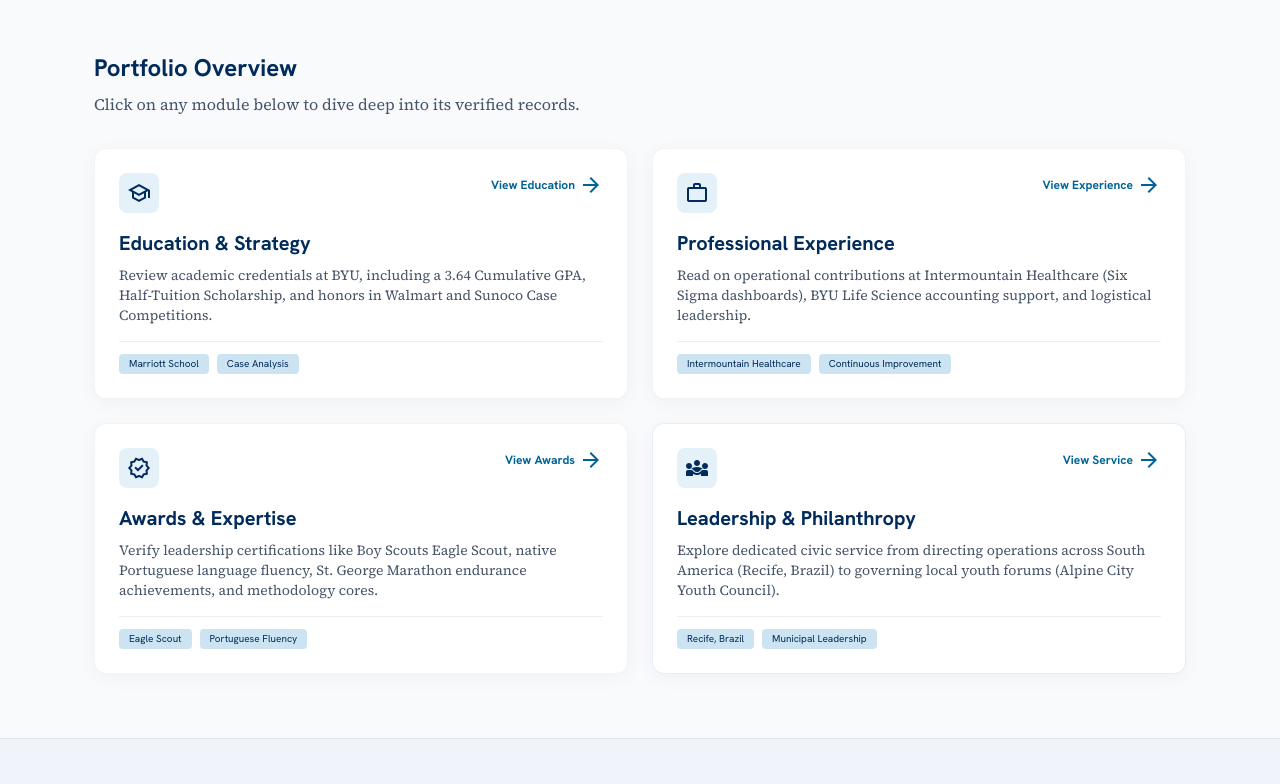
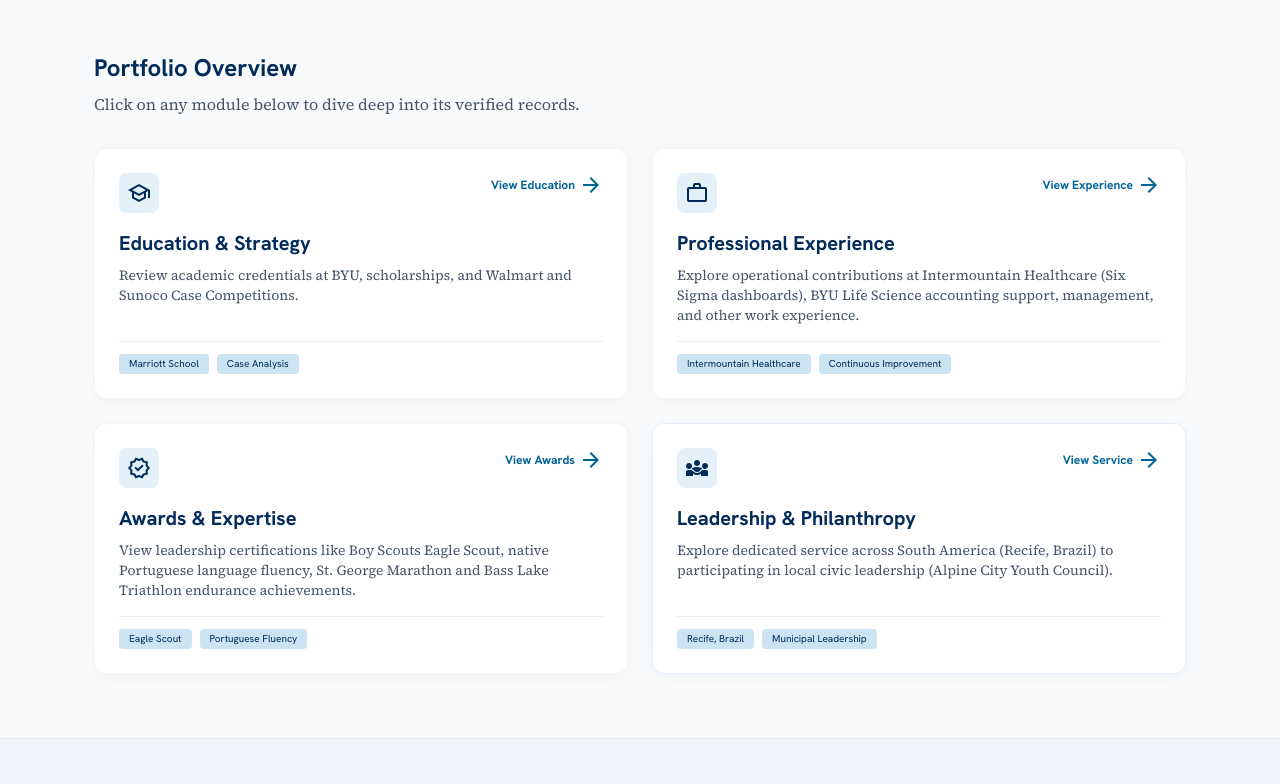
Before and after one commit to bjrummler-IS/BradenRummler, a React (Vite) app: page / in a window 1280 px wide. Shown: the part 600-1384 px from the top of the page. Built offline with nearby package versions, Linux system fonts and the light colour scheme.

Commit message:
Update home page section descriptions

```diff
--- a/src/components/Home.tsx
+++ b/src/components/Home.tsx
@@ -99,7 +99,7 @@ export default function Home({ onNavigate }: HomeProps) {
               </div>
               <h3 className="font-sans text-xl font-bold text-primary group-hover:text-secondary transition-colors mb-2">Education &amp; Strategy</h3>
               <p className="font-serif text-sm text-ink-medium">
-                Review academic credentials at BYU, including a 3.64 Cumulative GPA, Half-Tuition Scholarship, and honors in Walmart and Sunoco Case Competitions.
+                Review academic credentials at BYU, scholarships, and Walmart and Sunoco Case Competitions.
               </p>
             </div>
             <div className="mt-4 pt-3 border-t border-outline-variant/30 flex items-center gap-2">
@@ -125,7 +125,7 @@ export default function Home({ onNavigate }: HomeProps) {
               </div>
               <h3 className="font-sans text-xl font-bold text-primary group-hover:text-secondary transition-colors mb-2">Professional Experience</h3>
               <p className="font-serif text-sm text-ink-medium">
-                Read on operational contributions at Intermountain Healthcare (Six Sigma dashboards), BYU Life Science accounting support, and logistical leadership.
+                Explore operational contributions at Intermountain Healthcare (Six Sigma dashboards), BYU Life Science accounting support, management, and other work experience.
               </p>
             </div>
             <div className="mt-4 pt-3 border-t border-outline-variant/30 flex items-center gap-2">
@@ -151,7 +151,7 @@ export default function Home({ onNavigate }: HomeProps) {
               </div>
               <h3 className="font-sans text-xl font-bold text-primary group-hover:text-secondary transition-colors mb-2">Awards &amp; Expertise</h3>
               <p className="font-serif text-sm text-ink-medium">
-                Verify leadership certifications like Boy Scouts Eagle Scout, native Portuguese language fluency, St. George Marathon endurance achievements, and methodology cores.
+                View leadership certifications like Boy Scouts Eagle Scout, native Portuguese language fluency, St. George Marathon and Bass Lake Triathlon endurance achievements.
               </p>
             </div>
             <div className="mt-4 pt-3 border-t border-outline-variant/30 flex items-center gap-2">
@@ -177,7 +177,7 @@ export default function Home({ onNavigate }: HomeProps) {
               </div>
               <h3 className="font-sans text-xl font-bold text-primary group-hover:text-secondary transition-colors mb-2">Leadership &amp; Philanthropy</h3>
               <p className="font-serif text-sm text-ink-medium">
-                Explore dedicated civic service from directing operations across South America (Recife, Brazil) to governing local youth forums (Alpine City Youth Council).
+                Explore dedicated service across South America (Recife, Brazil) to participating in local civic leadership (Alpine City Youth Council).
               </p>
             </div>
             <div className="mt-4 pt-3 border-t border-outline-variant/30 flex items-center gap-2">
```
